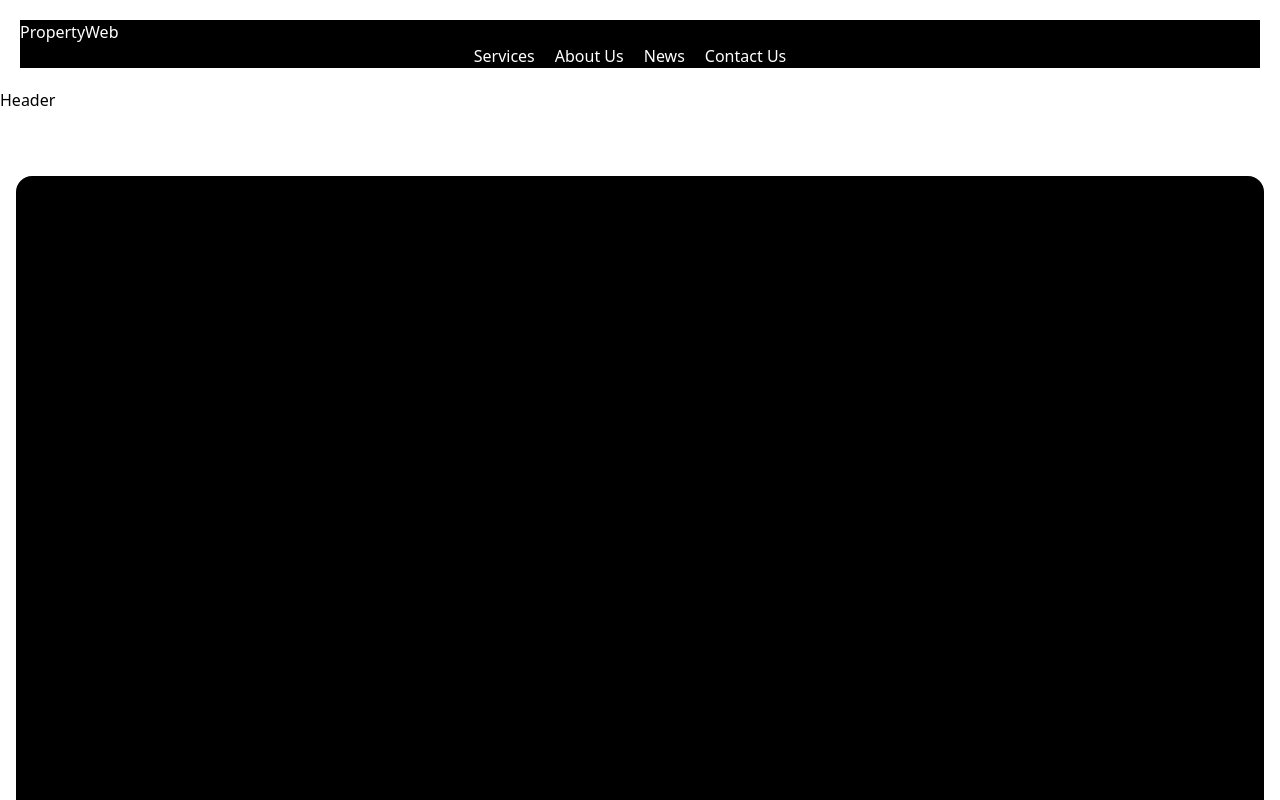
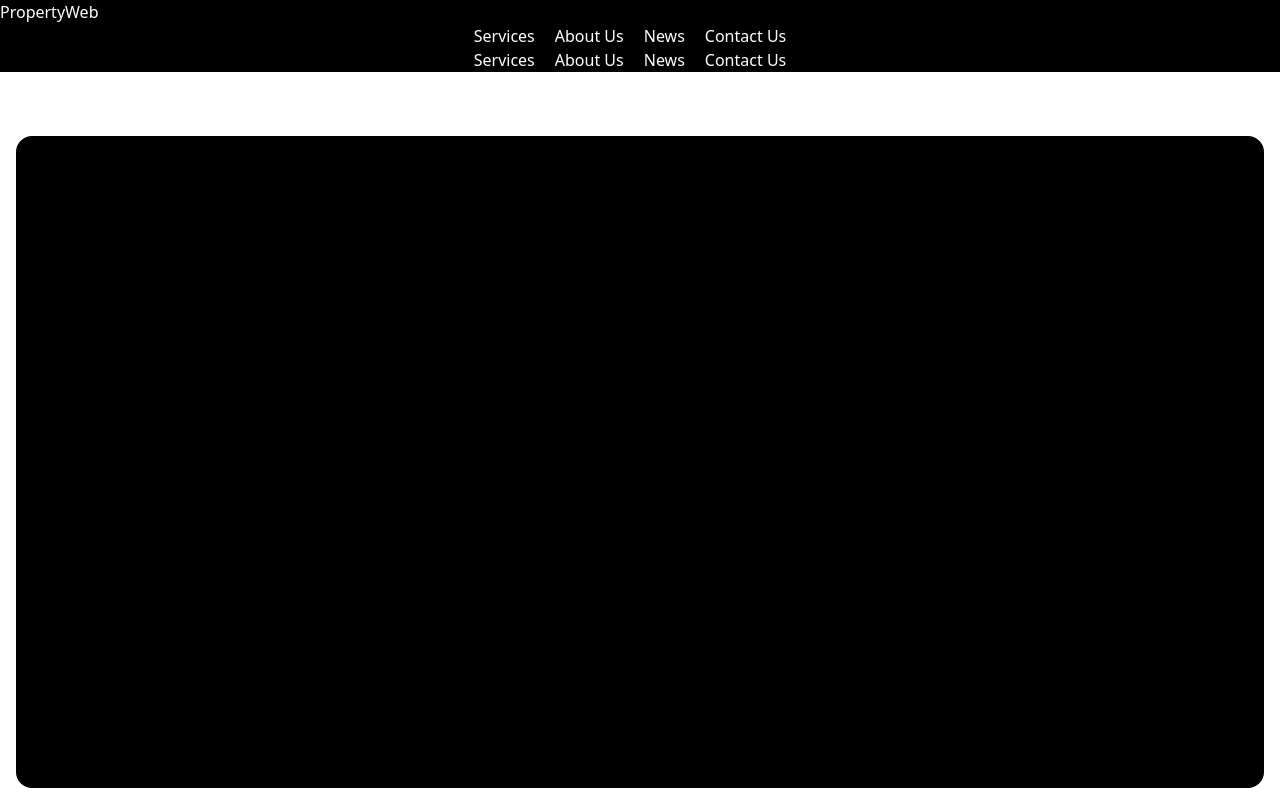
Before and after one commit to Akwei001/propertywebv1, a Next.js app: page / in a window 1280 px wide. Shown: the top 800 px of the page. Built offline with nearby package versions, Linux system fonts and the light colour scheme.

Commit message:
menu styling

```diff
--- a/src/components/Menu.tsx
+++ b/src/components/Menu.tsx
@@ -1,5 +1,16 @@
 import React from 'react';
 
 export const Menu = () => {
-  return <div>Header</div>;
+  return (
+    <>
+      <div className='flex flex-col flex-wrap  mx-auto '>
+        <div className='flex flex-wrap justify-center w-full text-base text-white bg-black md:ml-auto md:mr-auto'>
+          <a className='mr-5'>Services</a>
+          <a className='mr-5'>About Us</a>
+          <a className='mr-5'>News</a>
+          <a className='mr-5'>Contact Us</a>
+        </div>
+      </div>
+    </>
+  );
 };
--- a/src/components/NavBar.tsx
+++ b/src/components/NavBar.tsx
@@ -3,7 +3,7 @@ import React from 'react';
 const NavBar = () => {
   return (
     <>
-      <div className='flex flex-col flex-wrap p-5 mx-auto '>
+      <div className='flex flex-col flex-wrap  mx-auto '>
         <a className='flex items-center font-medium text-white bg-black title-font'>
           PropertyWeb
         </a>
```
